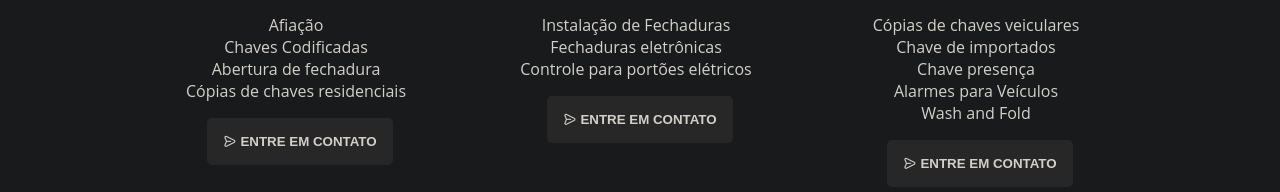
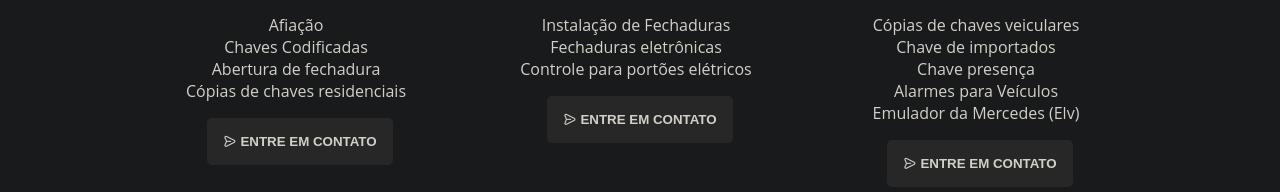
Before and after one commit to Yagasaki7K/website-chavesumare, a React (Vite) app: page / in a window 1280 px wide. Shown: the part 1743-1935 px from the top of the page. Built offline with nearby package versions, Linux system fonts and the light colour scheme.

Commit message:
Added: Info #1

```diff
--- a/src/components/PricingPlan.jsx
+++ b/src/components/PricingPlan.jsx
@@ -47,7 +47,7 @@ const PricingPlan = () => {
                     <li>Chave de importados</li>
                     <li>Chave presença</li>
                     <li>Alarmes para Veículos</li>
-                    <li>Wash and Fold</li>
+                    <li>Emulador da Mercedes (Elv)</li>
                 </ul>
                 <button><i class="uil uil-message"></i> Entre em contato</button>
             </div>
```
